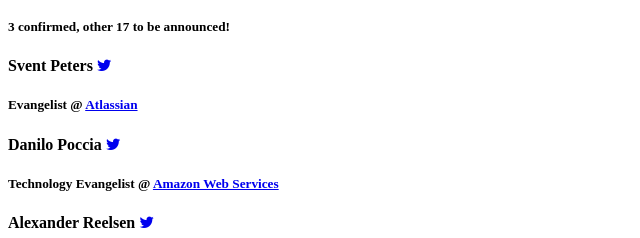
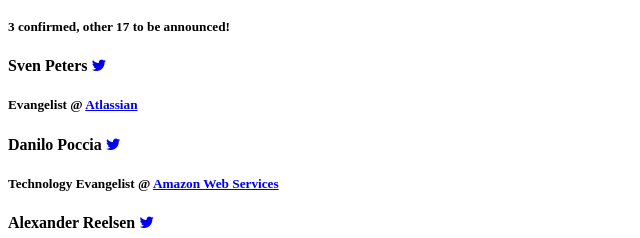
Before and after one commit to cloudconf/2016.cloudconf.it, a website: page src/index.html in a window 1280 px wide. Shown: the part 2121-2359 px from the top of the page, 0-640 px from the left. Drawn offline with nearby package versions, Linux system fonts and the light colour scheme; files whose address does not match are found by name.

Commit message:
name fixed

```diff
--- a/src/index.html
+++ b/src/index.html
@@ -196,7 +196,7 @@
                             <div class="row text-center speakers margin_25_0_0">
                                 <div class="col-lg-4 col-sm-4 speaker">
                                     <span class="face sven"></span>
-                                    <h4>Svent Peters <a href="http://twitter.com/svenpet" target="_blank" class="btn-link"><i class="fa fa-twitter"></i></a></h4>
+                                    <h4>Sven Peters <a href="http://twitter.com/svenpet" target="_blank" class="btn-link"><i class="fa fa-twitter"></i></a></h4>
                                     <h5>Evangelist @ <a href="https://www.Atlassian.com/" target="_blank">Atlassian</a></h5>
                                 </div>
                                 <div class="col-lg-4 col-sm-4 speaker">
```
